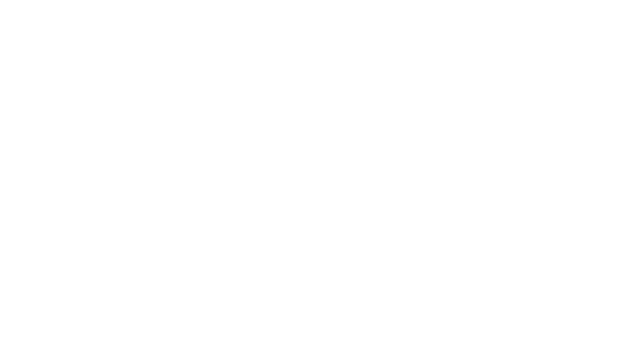
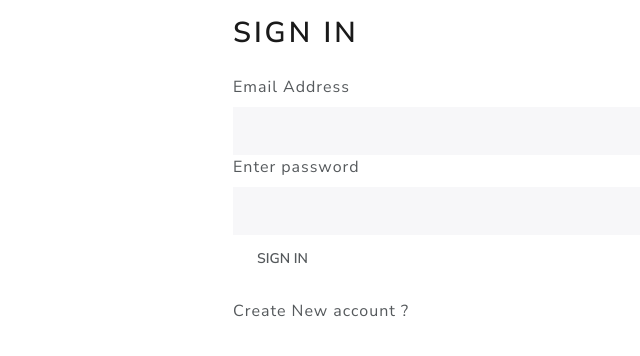
Before and after one commit to Afsal63/Project-trail-and-error, a React (Create React App) app in the folder frontend/: page /login in a window 1280 px wide. Before the commit this address had no page. Shown: the top 356 px of the page, without its empty margins (134-774 px from the left). Built offline with nearby package versions, Linux system fonts and the light colour scheme; a web font is replaced by a local one.

Commit message:
login was done success fully

```diff
--- a/frontend/src/App.js
+++ b/frontend/src/App.js
@@ -3,6 +3,7 @@
  import {BrowserRouter as Router,Routes,Route} from 'react-router-dom'
 import ProductScreen from "./screens/ProductScreen";
 import CartScreen from "./screens/CartScreen";
+import LogginScreen from "./screens/LogginScreen";
 
 
 
@@ -14,10 +15,11 @@
 
 
       <Routes>
-<Route path='/' element={<MainPage/>}></Route>
+     <Route path='/login' element={<LogginScreen/>}></Route>
 <Route path='/product/:id' element={<ProductScreen/>}></Route>
 <Route path='/cart' element={<CartScreen/>}></Route>
 <Route path='/cart/:id' element={<CartScreen/>}></Route>
+<Route path='/' element={<MainPage/>}></Route>
 </Routes>
 </Router>
     </>
--- /dev/null
+++ b/frontend/src/actions/userActions.js
@@ -0,0 +1,21 @@
+import axios from 'axios'
+import { USER_LOGIN_FAIL, USER_LOGIN_REQUEST, USER_LOGIN_SUCCESS } from "../constants/userConstants"
+
+
+export const login = (email,password)=>async (dispatch)=>{
+    try {
+        dispatch({type:USER_LOGIN_REQUEST})
+        const config = { headers: {'Content-Type': 'application/json',},}
+        const {data}=await axios.post('/api/users/login',{email,password},config)
+        // console.log(data)
+        dispatch({type:USER_LOGIN_SUCCESS,payload:data})
+        localStorage.setItem('userInfo', JSON.stringify(data))
+    } catch (error) {
+        dispatch({type: USER_LOGIN_FAIL,
+            payload:
+              error.response && error.response.data.message
+                ? error.response.data.message
+                : error.message,
+          })
+    }
+}
--- /dev/null
+++ b/frontend/src/components/FormContainer.js
@@ -0,0 +1,17 @@
+import React from 'react'
+import { Container,Row, Col } from 'react-bootstrap'
+
+const FormContainer = ({children}) => {
+  return (
+    <Container>
+<Row className='justify-content-md-center'>
+    <Col xs={12} md={6}>
+    {children}
+    </Col>
+
+</Row>
+    </Container>
+  )
+}
+
+export default FormContainer
--- /dev/null
+++ b/frontend/src/constants/userConstants.js
@@ -0,0 +1,4 @@
+export const USER_LOGIN_REQUEST = 'USER_LOGIN_REQUEST'
+export const USER_LOGIN_SUCCESS = 'USER_LOGIN_SUCCESS'
+export const USER_LOGIN_FAIL = 'USER_LOGIN_FAIL'
+export const USER_LOGOUT = 'USER_LOGOUT'
--- /dev/null
+++ b/frontend/src/reducers/userReducers.js
@@ -0,0 +1,21 @@
+import {
+    USER_LOGIN_FAIL,
+    USER_LOGIN_REQUEST,
+    USER_LOGIN_SUCCESS,
+    USER_LOGOUT
+} from "../constants/userConstants";
+
+export const userLoginReducer=(state={},action)=>{
+    switch(action.type){
+        case USER_LOGIN_REQUEST:
+            return {loading:true}
+        case USER_LOGIN_SUCCESS:
+            return {loading:false,userInfo:action.payload}
+        case USER_LOGIN_FAIL:
+            return {loading:false,error:action.payload}
+        case USER_LOGOUT:
+            return {}
+        default:
+            return state
+    }
+}
--- /dev/null
+++ b/frontend/src/screens/LogginScreen.js
@@ -0,0 +1,61 @@
+import React,{useState,useEffect} from 'react'
+import {Link, useNavigate,useSearchParams} from 'react-router-dom'
+import {Form,Button,Row,Col, FormControl} from 'react-bootstrap'
+import {useDipatch,useDispatch,useSelector} from 'react-redux'
+import Message from '../components/Message'
+import Loader from '../components/Message'
+import FormContainer from '../components/FormContainer'
+import {login} from '../actions/userActions'
+
+const LogginScreen = () => {
+const [email,setEmail]=useState('')
+const[password,setPassword]=useState('')
+const dispatch = useDispatch()
+const navigate =useNavigate()
+const userLogin =useSelector(state=> state.userLogin)
+const {loading,error,userInfo} =userLogin
+ const [searchParams,setSearchParams]=useSearchParams('')
+const submitHandler= (e)=>{
+ e.preventDefault()
+dispatch(login(email,password))
+}
+
+const redirect=searchParams.get('redirect') ||''
+
+useEffect(()=>{
+  if(userInfo){
+    navigate(`/${redirect}`)
+  }
+},[userInfo,redirect,])
+  return (
+    <FormContainer>
+      <h1>Sign In</h1>
+      {error &&<Message variant='danger'>{error}</Message>}
+      {loading &&<Loader/>}
+      <Form onSubmit={submitHandler}>
+        <Form.Group controlId='emial'>
+          <Form.Label>Email Address</Form.Label>
+          <FormControl tpe='email' placeholer='Enter email' value={email} onChange={(e)=> setEmail(e.target.value)}></FormControl>
+        </Form.Group>
+        <Form.Group controlId='password'>
+          <Form.Label>Enter password</Form.Label>
+          <FormControl tpe='email' placeholer='Enter password' value={password} onChange={(e)=> setPassword(e.target.value)}></FormControl>
+        </Form.Group>
+        <Button type='submit' variant='primery'>
+          Sign In
+        </Button>
+      </Form>
+      <Row className='py-3'>
+        <Col>
+        Create New account ?{''}
+        <Link to={redirect ?`/register?redirect=${redirect}`: '/register'}></Link>
+        </Col>
+      </Row>
+    </FormContainer>
+  )
+
+
+
+}
+
+export default LogginScreen
--- a/frontend/src/store.js
+++ b/frontend/src/store.js
@@ -6,11 +6,12 @@
     productDetailsReducer,
 } from './reducers/productReducers'
 import { cartReducer } from './reducers/cartReducers'
-
+import {userLoginReducer} from './reducers/userReducers'
 const reducer = combineReducers({
     productList: productListReducer,
     productDetails: productDetailsReducer,
-    cart: cartReducer
+    cart: cartReducer,
+    userLogin: userLoginReducer,
 })
 
 
@@ -18,8 +19,11 @@
  ? JSON.parse(localStorage.getItem('cartItems'))
     : [];
 
+    const userInfoFromStorage = localStorage.getItem('userInfo') ? JSON.parse(localStorage.getItem('userInfo')) : null
+
 const intialState = {
-    cart: { cartItems: cartItemsFromStorage }
+    cart: { cartItems: cartItemsFromStorage },
+    userLogin:{userInfo:userInfoFromStorage}
 }
 
 const middleware = [thunk]
```
